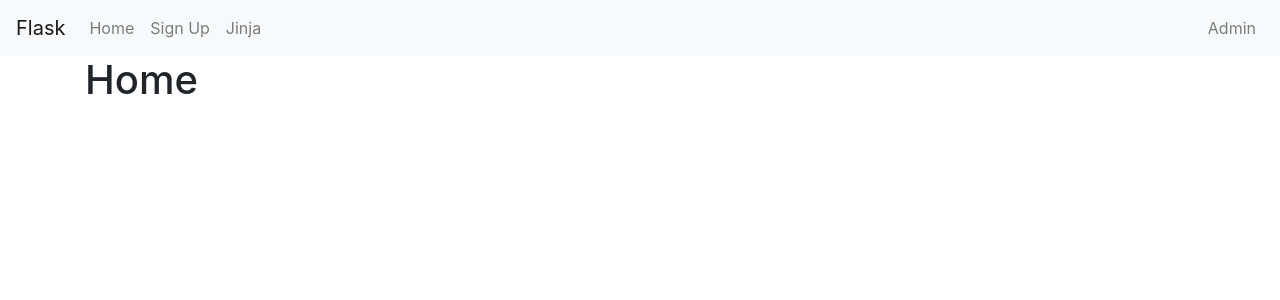
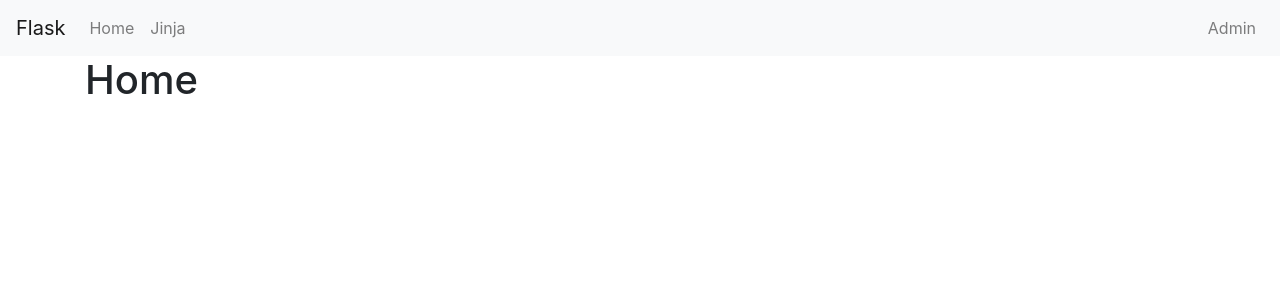
Before and after one commit to KevinHuria/flask-app, a Flask app: template app/app/templates/public/index.html in a window 1280 px wide. Shown: the top 300 px of the page. Run offline with Flask 2, Linux system fonts and the light colour scheme; the template is opened without the code that fills it, so the values that code supplies are empty; parts of the project's set-up code (start-up, migrations or seed data) failed here and were passed over.

Commit message:
Added changes to init.py

```diff
--- a/app/app/templates/public/templates/public_template.html
+++ b/app/app/templates/public/templates/public_template.html
@@ -28,9 +28,6 @@
             <ul class="navbar-nav">
                 <li class="nav-item">
                     <a class="nav-link" href="/">Home <span class="sr-only">(current)</span></a>
-                </li>
-                <li class="nav-item">
-                    <a class="nav-link" href="/sign-up">Sign Up <span class="sr-only">(current)</span></a>
                 </li>
                 <li class="nav-item">
                     <a class="nav-link" href="/jinja">Jinja</a>
```
